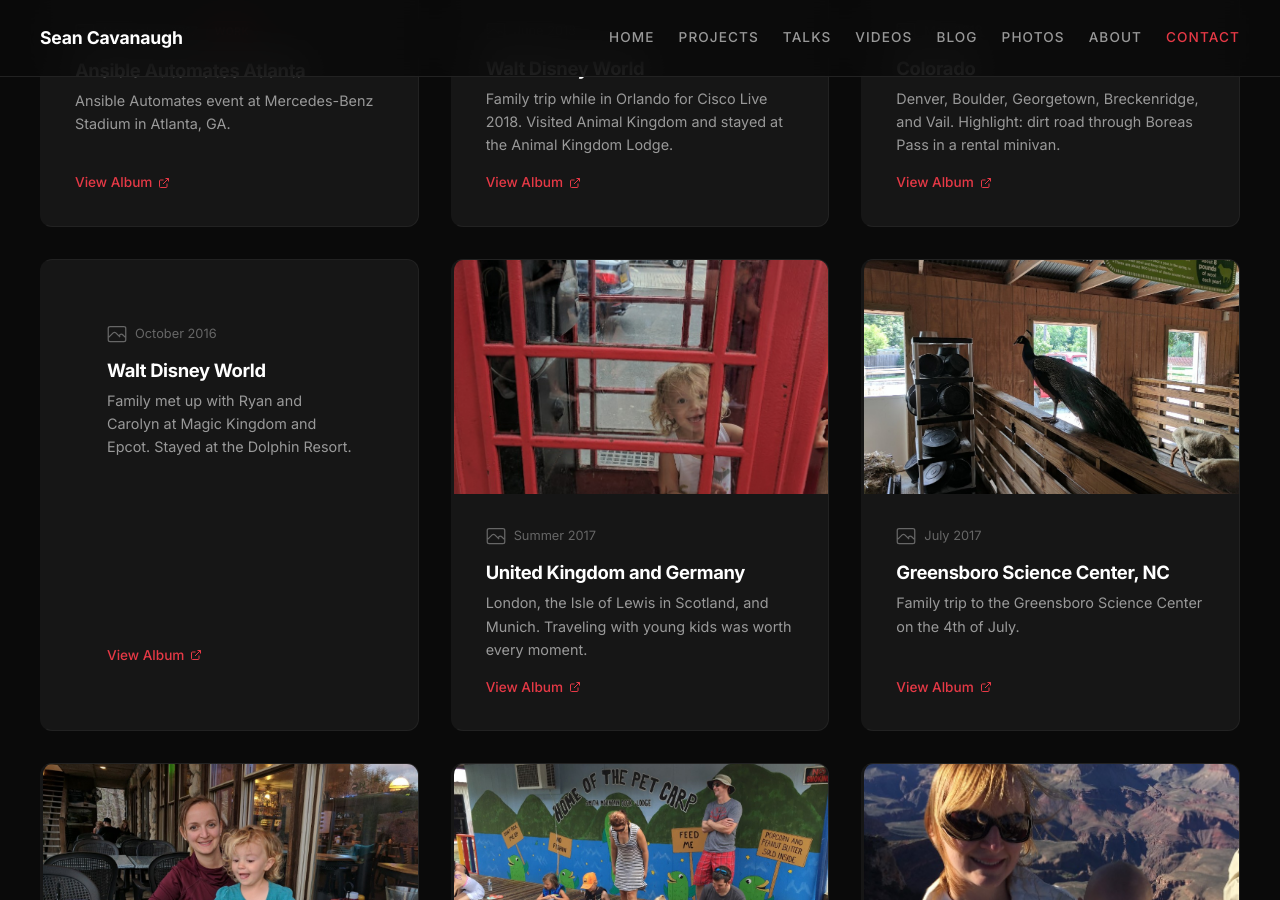
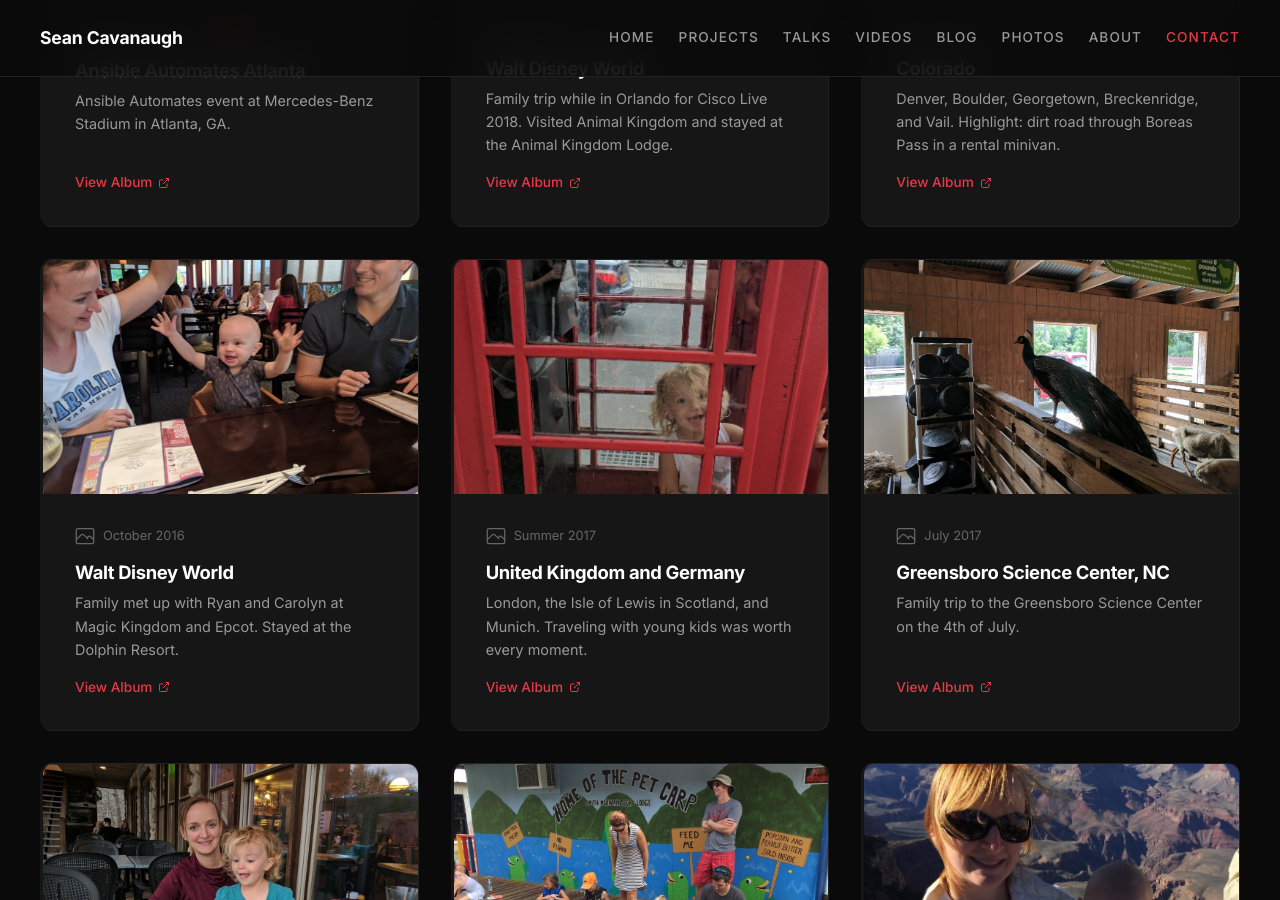
Before and after one commit to IPvSean/cavanaugh.pro, a Jekyll site: the page built from pages/albums.html, in a window 1280 px wide and 900 px high, scrolled down 762 px. Built offline with Jekyll 4.4.1, drawn with Linux system fonts in a browser that asks for light colours.

Commit message:
Add Disney World 2016 album cover photo
Co-authored-by: Cursor <cursoragent@cursor.com>

```diff
--- a/_data/albums.yml
+++ b/_data/albums.yml
@@ -25,6 +25,7 @@
   date: "October 2016"
   description: "Family met up with Ryan and Carolyn at Magic Kingdom and Epcot. Stayed at the Dolphin Resort."
   url: "https://photos.app.goo.gl/V8RnaU1pkCR30YjE2"
+  image: "/assets/images/album-disney-2016.png"
   category: "travel"
 
 - title: "United Kingdom and Germany"
```
Also changed, not shown: assets/images/album-disney-2016.png (added).
